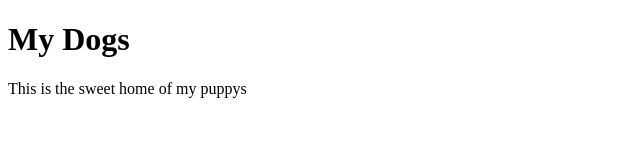
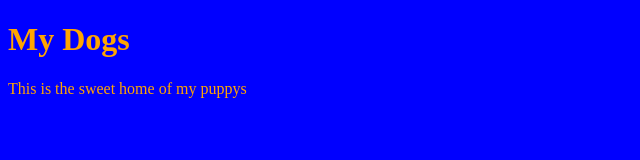
Before and after one commit to princetennis/princetennis.github.io, a plain HTML site: page index.html in a window 1280 px wide. Shown: the whole page, without its empty margins (0-640 px from the left). Drawn offline with Linux system fonts and the light colour scheme.

Commit message:
new css change

```diff
--- a/CSS/style.css
+++ b/CSS/style.css
@@ -1,7 +1,7 @@
 body {
-    background-color: 2BA1F0;
+    background-color: blue;
 }
 
 h1, p {
-    color: FEFEFE;
+    color: orange;
 }
```
